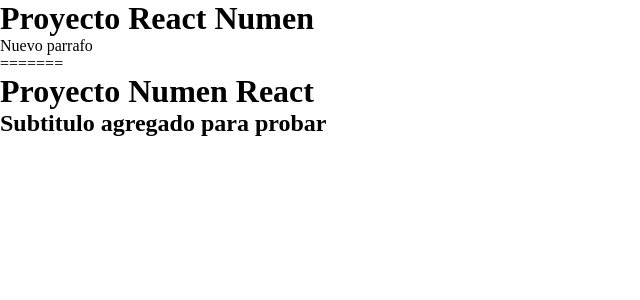
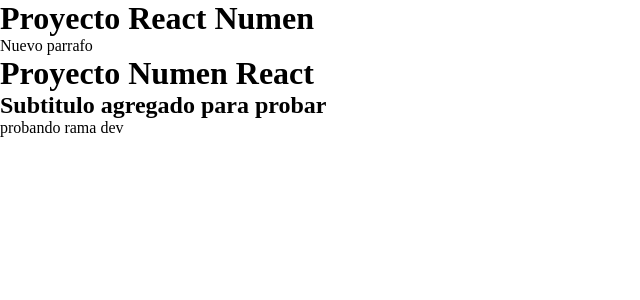
Before and after one commit to alfonsolopetegui/proyecto_numen, a Next.js app: page / in a window 1280 px wide. Shown: the top 300 px of the page, without its empty margins (0-640 px from the left). Built offline with nearby package versions, Linux system fonts and the light colour scheme.

Commit message:
probando rama dev

```diff
--- a/src/pages/index.js
+++ b/src/pages/index.js
@@ -14,9 +14,10 @@ export default function Home() {
         <link rel="icon" href="/favicon.ico" />
       </Head>
       <h1>Proyecto React Numen</h1>
-      <p>Nuevo parrafo</p>=======
+      <p>Nuevo parrafo</p>
       <h1>Proyecto Numen React </h1>
       <h2> Subtitulo agregado para probar </h2>
+      <p>probando rama dev</p>
     </>
   )
 }
```
